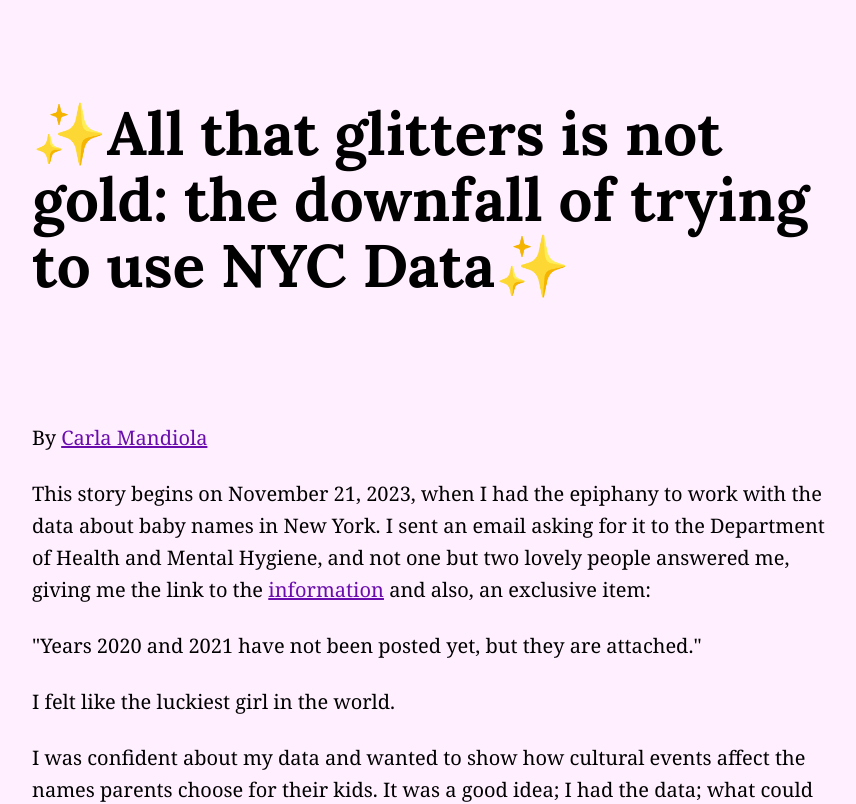
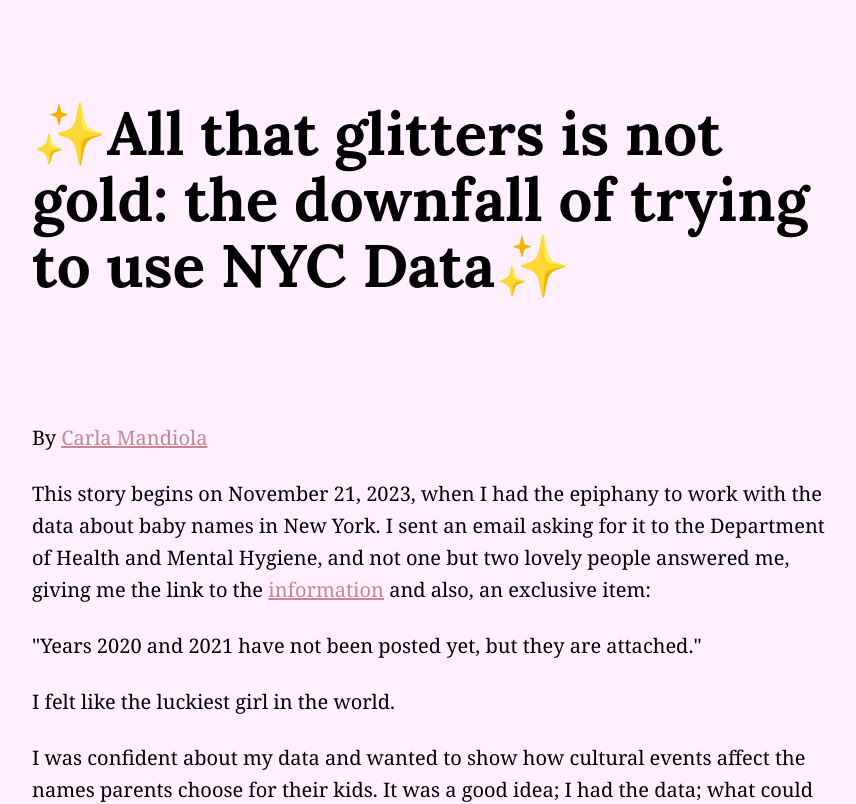
Before and after one commit to Mandiuu/baby, a plain HTML site: page index.html in a window 1280 px wide. Shown: the top 804 px of the page, without its empty margins (208-1064 px from the left). Drawn offline with Linux system fonts and the light colour scheme.

Commit message:
Update index.html

```diff
--- a/index.html
+++ b/index.html
@@ -35,7 +35,7 @@
         }
 
         a {
-            color: #6A0DAD;
+            color: #C6878F;
         }
 
         .footer {
```
